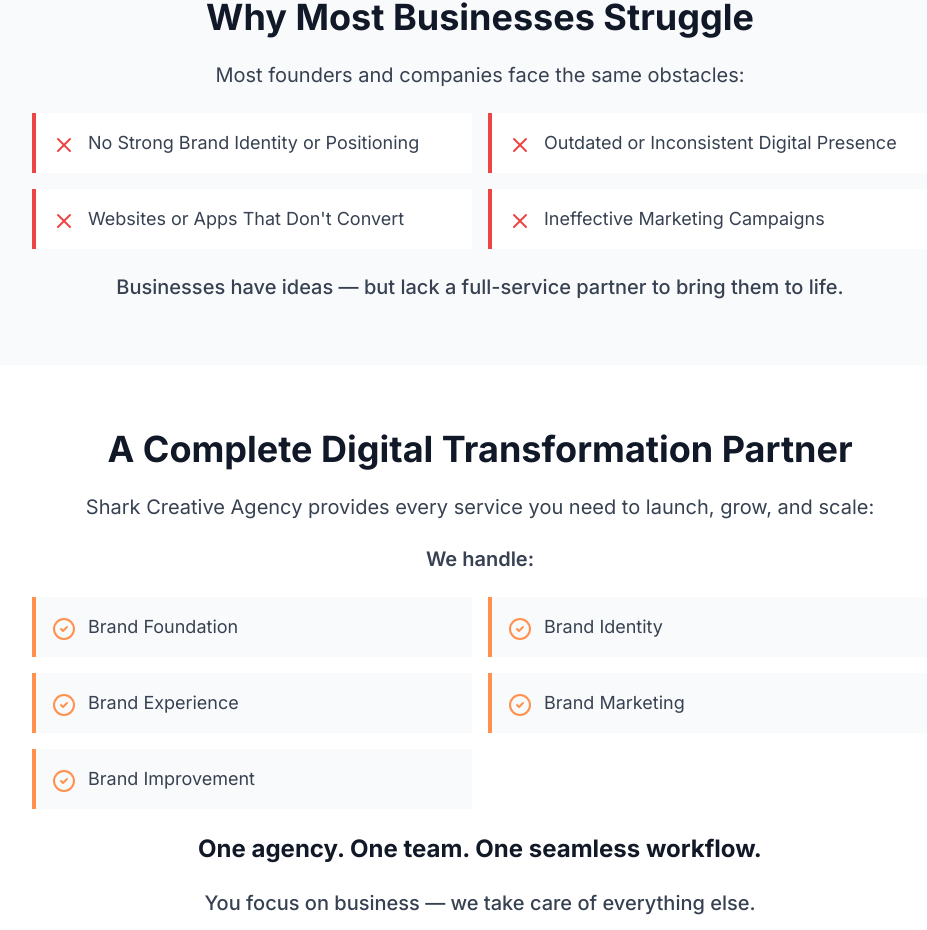
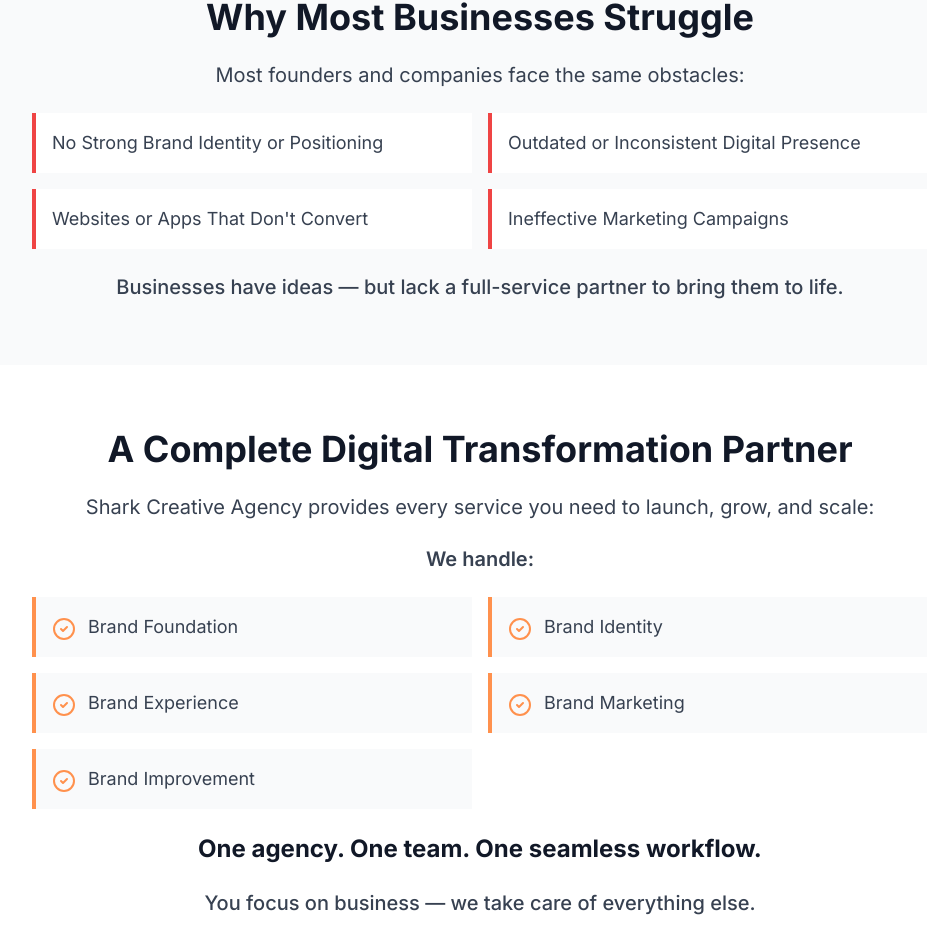
Before and after one commit to bala290498/shark-creative-agency, a Next.js app: page / in a window 1280 px wide. Shown: the part 1027-1957 px from the top of the page, without its empty margins (160-1087 px from the left). Built offline with nearby package versions, Linux system fonts and the light colour scheme.

Commit message:
Remove cross mark icons from Why Most Businesses Struggle section

```diff
--- a/app/page.tsx
+++ b/app/page.tsx
@@ -4,7 +4,7 @@
 import TextType from '@/components/TextType'
 import { Testimonials } from '@/components/ui/testimonials'
 import LogoLoop from '@/components/ui/logo-loop'
-import { Rocket, Target, Handshake, Eye, X, CheckCircle2, Palette, Code, Code2, TrendingUp, Search, Lightbulb, Paintbrush, Smartphone, Globe, BarChart3, Users, MessageSquare, Clock, Zap, Building2, Sparkles, FileText, ShoppingCart, Image as ImageIcon } from 'lucide-react'
+import { Rocket, Target, Handshake, Eye, CheckCircle2, Palette, Code, Code2, TrendingUp, Search, Lightbulb, Paintbrush, Smartphone, Globe, BarChart3, Users, MessageSquare, Clock, Zap, Building2, Sparkles, FileText, ShoppingCart, Image as ImageIcon } from 'lucide-react'
 import { SiReact, SiNextdotjs, SiTypescript, SiTailwindcss, SiNodedotjs, SiPython, SiFigma, SiAdobe, SiJavascript, SiHtml5, SiCss3, SiMongodb } from 'react-icons/si'
 import { getInstagramPosts } from '@/lib/instagram'
 
@@ -201,19 +201,15 @@
             {/* Problem List */}
             <div className="grid grid-cols-1 md:grid-cols-2 gap-4 mb-6 max-w-4xl mx-auto">
               <div className="bg-white p-4 flex items-start border-l-4 border-red-500">
-                <X className="w-5 h-5 sm:w-6 sm:h-6 text-red-500 mr-3 mt-1 flex-shrink-0" />
                 <span className="text-base sm:text-lg font-normal text-gray-700">No Strong Brand Identity or Positioning</span>
             </div>
               <div className="bg-white p-4 flex items-start border-l-4 border-red-500">
-                <X className="w-5 h-5 sm:w-6 sm:h-6 text-red-500 mr-3 mt-1 flex-shrink-0" />
                 <span className="text-base sm:text-lg font-normal text-gray-700">Outdated or Inconsistent Digital Presence</span>
           </div>
               <div className="bg-white p-4 flex items-start border-l-4 border-red-500">
-                <X className="w-5 h-5 sm:w-6 sm:h-6 text-red-500 mr-3 mt-1 flex-shrink-0" />
                 <span className="text-base sm:text-lg font-normal text-gray-700">Websites or Apps That Don't Convert</span>
           </div>
               <div className="bg-white p-4 flex items-start border-l-4 border-red-500">
-                <X className="w-5 h-5 sm:w-6 sm:h-6 text-red-500 mr-3 mt-1 flex-shrink-0" />
                 <span className="text-base sm:text-lg font-normal text-gray-700">Ineffective Marketing Campaigns</span>
             </div>
           </div>
```
